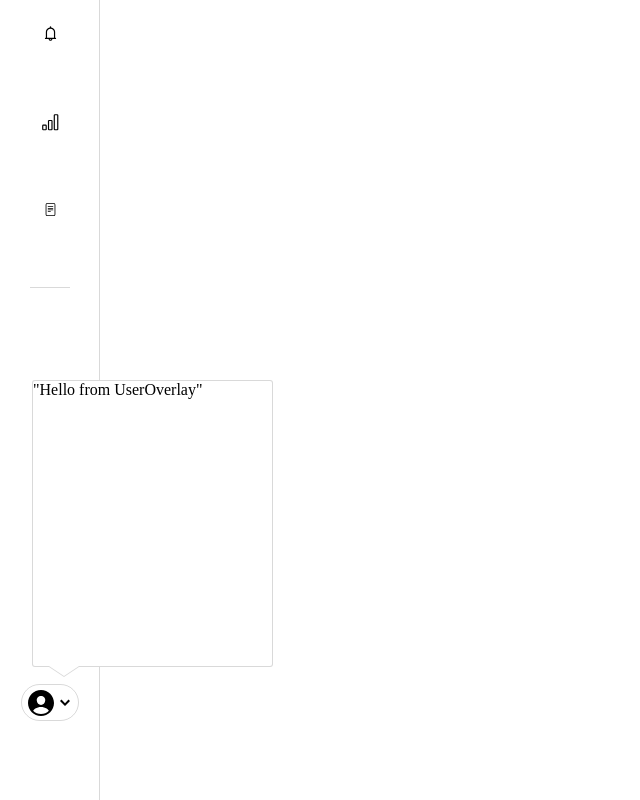
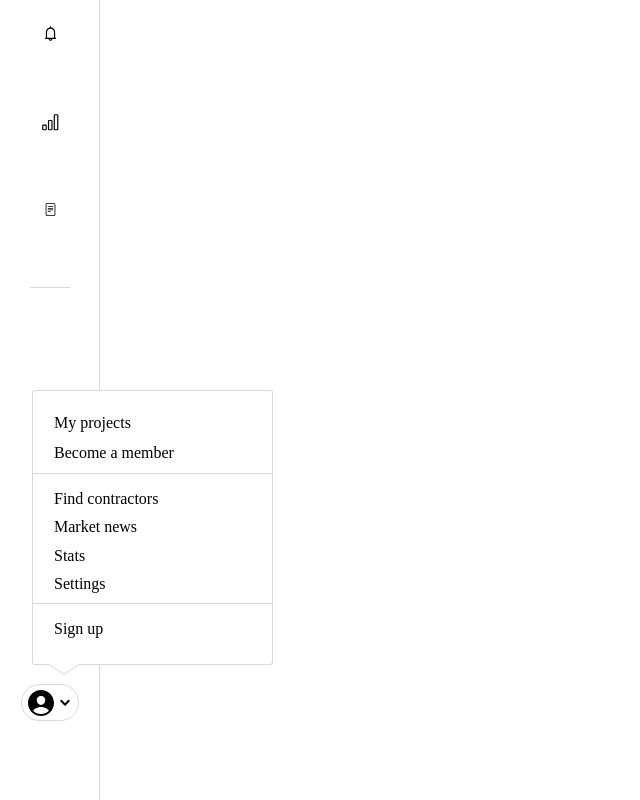
Before and after one commit to tkg808/padplot, a React (Create React App) app: page / in a window 1280 px wide. Both pictures are taken after a click on the element 50 px from the left and 926 px from the top of the page. Shown: the part 224-1024 px from the top of the page, without its empty margins (0-640 px from the left). Built offline with nearby package versions, Linux system fonts and the light colour scheme.

Commit message:
Add items and style to UserOverlay

```diff
--- a/src/components/leftNavbar/userOverlay/UserOverlay.css
+++ b/src/components/leftNavbar/userOverlay/UserOverlay.css
@@ -1,12 +1,12 @@
 div.user-overlay-container
 {
   width: 241px;
-  height: 287px;
+  height: 275px;
   background-color: #FFFFFF;
   border: 1px solid rgba(0, 0, 0, 0.15);
   border-radius: 3px;
   position: absolute;
-  top: -305px;
+  top: -295px;
   left: 10px;
 }
 
@@ -37,3 +37,31 @@ div.user-overlay-container::before
   bottom: -10.5px;
   left: 16px;
 }
+
+div.user-overlay-section
+{
+  width: 100%;
+  padding-top: 16px;
+  display: flex;
+  flex-direction: column;
+  justify-content: space-evenly;
+}
+
+div.user-overlay-top-section
+{
+  height: 82px;
+  padding-top: 22px;
+}
+
+div.user-overlay-middle-section
+{
+  height: 131px;
+  border-top: 1px solid rgba(0, 0, 0, 0.15);
+  border-bottom: 1px solid rgba(0, 0, 0, 0.15);
+}
+
+div.user-overlay-item
+{
+  width: 100%;
+  padding: 0 0 10px 21px;
+}
--- a/src/components/leftNavbar/userOverlay/UserOverlay.js
+++ b/src/components/leftNavbar/userOverlay/UserOverlay.js
@@ -5,7 +5,19 @@ export default function UserOverlay()
 
   return (
     <div className="user-overlay-container">
-      "Hello from UserOverlay"
+      <div className="user-overlay-section user-overlay-top-section">
+        <div className="user-overlay-item">My projects</div>
+        <div className="user-overlay-item">Become a member</div>
+      </div>
+      <div className="user-overlay-section user-overlay-middle-section">
+        <div className="user-overlay-item">Find contractors</div>
+        <div className="user-overlay-item">Market news</div>
+        <div className="user-overlay-item">Stats</div>
+        <div className="user-overlay-item">Settings</div>
+      </div>
+      <div className="user-overlay-section user-overlay-bottom-section">
+        <div className="user-overlay-item">Sign up</div>
+      </div>
     </div>
   );
 }
```
